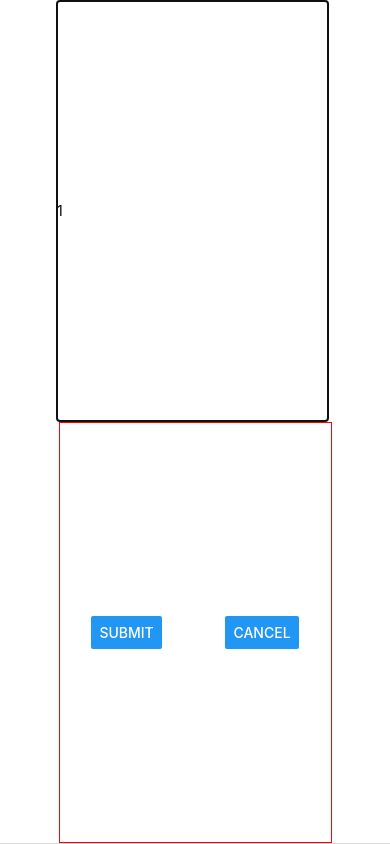
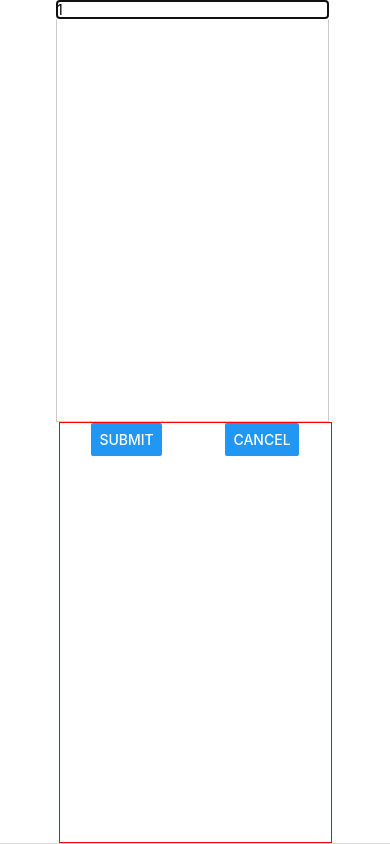
Before and after one commit to BKazimy/NotifierApp, a React Native app: screen / in a window 390 px wide. Built offline with nearby package versions, Linux system fonts and the light colour scheme.

Commit message:
Oct 30, 2024, 12:36 AM

```diff
--- a/components/todoInput.js
+++ b/components/todoInput.js
@@ -19,12 +19,14 @@ function TodoInput(props) {
             animationType='slide'
         >
             <View style={styles.inputContainer}>
-                <TextInput
-                    style={styles.textInput}
-                    placeholder='Your Text?'
-                    onChangeText={todoInputHandler}
-                    value={enteredTodoText.toString()}
-                />
+                <View style={styles.textInput}>
+                    <TextInput
+
+                        placeholder='Your Text?'
+                        onChangeText={todoInputHandler}
+                        value={enteredTodoText.toString()}
+                    />
+                </View>
 
                 <View style={styles.buttonContainer}>
                     <Button
@@ -64,6 +66,9 @@ const styles = StyleSheet.create({
     marginRight: 5,
     flex: 1,
 
+    // justifyContent: 'center',
+    // alignItems: 'center',
+
     // borderWidth: 1,
     // borderColor: 'red',
   },
@@ -71,7 +76,7 @@ const styles = StyleSheet.create({
   buttonContainer: {
     flexDirection: 'row',
     justifyContent: 'space-around',
-    alignItems: 'center',
+    alignItems: 'flex-start',
 
     width: '100%',
     flex: 1,
```
